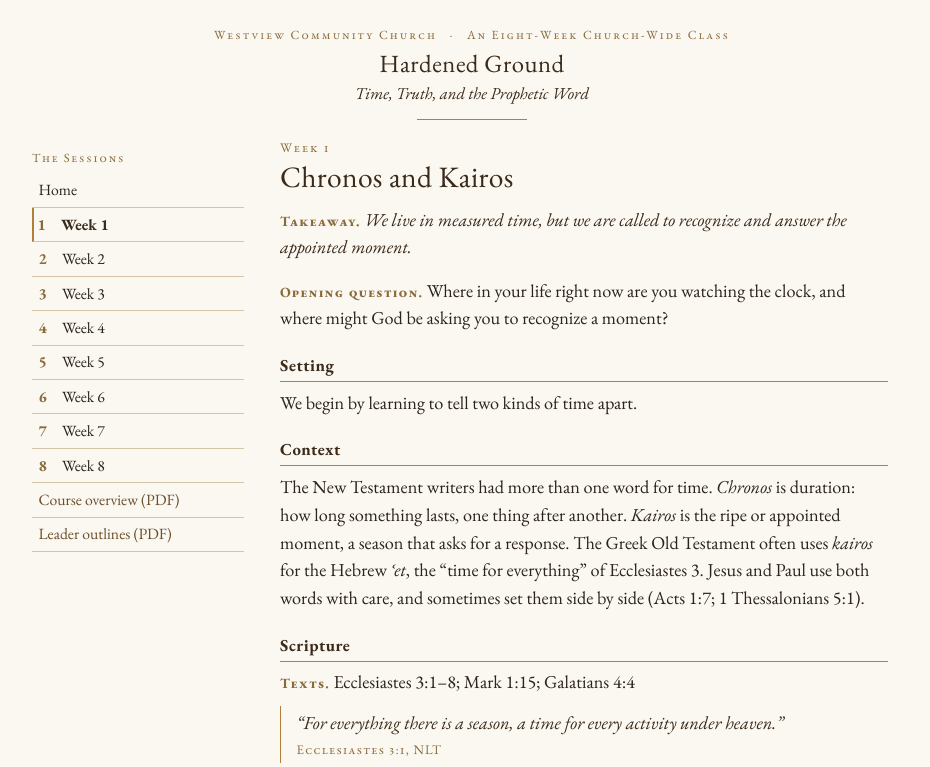
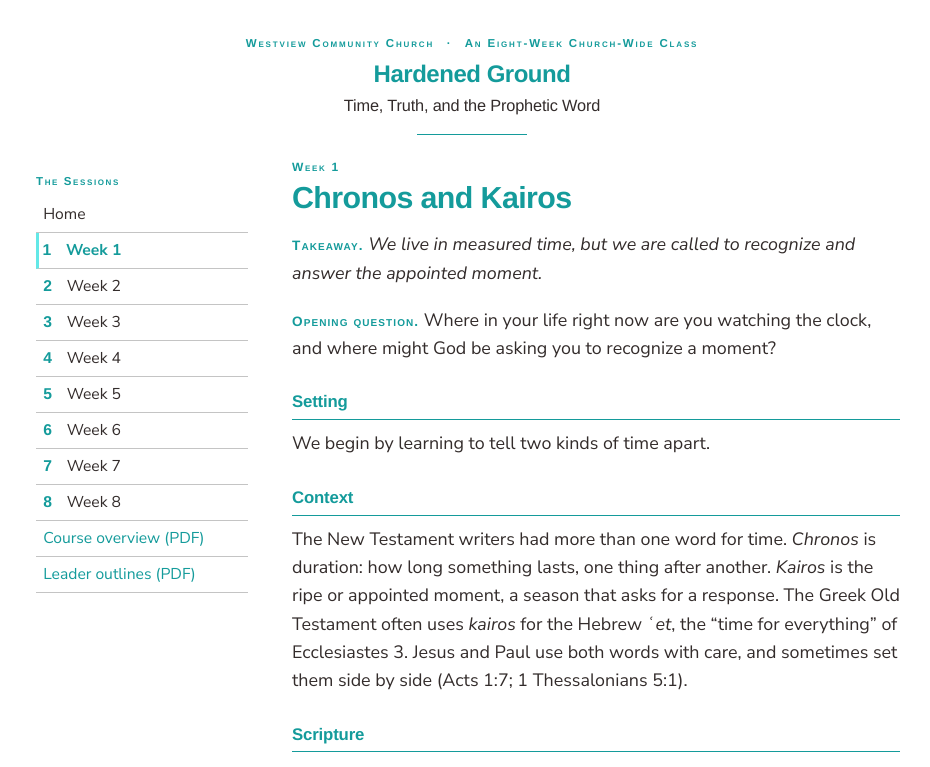
Before and after one commit to lancerossiconsulting/command-deck, a plain HTML site: page hardened-ground/week-1.html in a window 1280 px wide. Shown: the top 767 px of the page, without its empty margins (168-1098 px from the left). Drawn offline with Linux system fonts and the light colour scheme.

Commit message:
Restyle Hardened Ground supplement to Westview look (#44)
Replace EB Garamond with Nunito Sans and update styles.css. HTML and PDFs are unchanged.

Co-authored-by: Cursor Agent <cursoragent@cursor.com>
Co-authored-by: lancerossiconsulting <lancerossiconsulting@users.noreply.github.com>

```diff
--- a/hardened-ground/styles.css
+++ b/hardened-ground/styles.css
@@ -1,31 +1,36 @@
-/* Hardened Ground course supplement. Palette and rules follow the cleared PDF HTML. */
+/* Hardened Ground course supplement, restyled to the Westview Community Church kit.
+   Headings: Helvetica Neue system stack. Body: self-hosted Nunito Sans (SIL OFL).
+   Deep teal #149B9B for headings, rules, and links. Bright teal #63E8E7 for small accents only.
+   Charcoal #332C2B on white. Gray #C4C4C4 for soft rules. */
 
 @font-face {
-  font-family: "EB Garamond";
-  src: url("fonts/EBGaramond-VariableFont_wght.ttf") format("truetype");
-  font-weight: 400 800;
+  font-family: "Nunito Sans";
+  src: url("fonts/NunitoSans-VariableFont.ttf") format("truetype");
+  font-weight: 200 900;
   font-style: normal;
   font-display: swap;
 }
 @font-face {
-  font-family: "EB Garamond";
-  src: url("fonts/EBGaramond-Italic-VariableFont_wght.ttf") format("truetype");
-  font-weight: 400 800;
+  font-family: "Nunito Sans";
+  src: url("fonts/NunitoSans-Italic-VariableFont.ttf") format("truetype");
+  font-weight: 200 900;
   font-style: italic;
   font-display: swap;
 }
 
 :root {
-  --ink: #2c241c;
-  --heading: #3a2a1a;
-  --gold: #8a6a3a;
-  --rule: #b0803a;
-  --muted: #6a5a48;
-  --rule-soft: #d4c4a8;
-  --row: #f8f3ea;
-  --page: #fbf8f2;
-  --link: #6a4e28;
-  --link-hover: #3a2a1a;
+  --ink: #332C2B;
+  --heading: #149B9B;
+  --accent: #63E8E7;
+  --rule: #149B9B;
+  --rule-soft: #C4C4C4;
+  --muted: rgba(51, 44, 43, 0.68);
+  --page: #ffffff;
+  --row: #f5fbfb;
+  --link: #149B9B;
+  --link-hover: #0e7373;
+  --heading-font: "Helvetica Neue", Helvetica, Arial, sans-serif;
+  --body-font: "Nunito Sans", "Helvetica Neue", Helvetica, Arial, sans-serif;
 }
 
 * { box-sizing: border-box; }
@@ -33,10 +38,10 @@
 html, body { margin: 0; padding: 0; }
 
 body {
-  font-family: "EB Garamond", Georgia, "Times New Roman", serif;
+  font-family: var(--body-font);
   font-size: 1.125rem;
   font-weight: 400;
-  line-height: 1.5;
+  line-height: 1.55;
   color: var(--ink);
   background: var(--page);
   hyphens: none;
@@ -45,40 +50,44 @@ body {
 a {
   color: var(--link);
   text-decoration-thickness: 1px;
-  text-underline-offset: 0.15em;
+  text-underline-offset: 0.18em;
 }
 a:hover { color: var(--link-hover); }
 a:focus-visible {
-  outline: 2px solid var(--rule);
-  outline-offset: 2px;
+  outline: 2px solid var(--accent);
+  outline-offset: 3px;
 }
 
 .page {
   width: 100%;
   margin: 0 auto;
-  padding: 1.15rem 1.15rem 2.5rem;
+  padding: 1.5rem 1.35rem 3rem;
 }
 
 /* ----- Site header ----- */
 .site-header {
   text-align: center;
-  margin: 0 0 1.25rem;
-  padding-bottom: 0.15rem;
+  margin: 0 0 1.75rem;
+  padding-bottom: 0.2rem;
 }
 .site-header .kicker {
-  font-size: 0.78rem;
+  font-family: var(--heading-font);
+  font-size: 0.72rem;
+  font-weight: 700;
   font-variant: small-caps;
   letter-spacing: 0.16em;
-  color: var(--gold);
-  margin: 0 0 0.45em;
+  color: var(--heading);
+  margin: 0 0 0.7em;
 }
-.site-header h1, .site-header .course-title {
-  font-weight: 400;
+.site-header h1,
+.site-header .course-title {
+  font-family: var(--heading-font);
+  font-weight: 700;
   font-size: 2.05rem;
-  line-height: 1.1;
+  line-height: 1.15;
   margin: 0;
   color: var(--heading);
-  letter-spacing: 0.02em;
+  letter-spacing: -0.02em;
 }
 .site-header .course-title a,
 .site-header h1 a {
@@ -86,39 +95,42 @@ a:focus-visible {
   text-decoration: none;
 }
 .site-header .course-title a:hover,
-.site-header h1 a:hover { color: var(--link); }
+.site-header h1 a:hover { color: var(--link-hover); }
 
 .site-header .subtitle {
-  font-style: italic;
+  font-family: var(--heading-font);
+  font-style: normal;
   font-weight: 400;
-  font-size: 1.2rem;
-  color: var(--heading);
-  margin: 0.22em 0 0.45em;
+  font-size: 1.15rem;
+  letter-spacing: -0.01em;
+  color: var(--ink);
+  margin: 0.35em 0 0.55em;
 }
 .site-header .byline {
-  font-size: 0.92rem;
+  font-family: var(--heading-font);
+  font-size: 0.82rem;
+  font-weight: 700;
   font-variant: small-caps;
   letter-spacing: 0.12em;
-  color: var(--gold);
+  color: var(--heading);
   margin: 0;
 }
 .rule {
   width: 1.15in;
   border: none;
-  border-top: 1.2px solid var(--rule);
-  margin: 0.65em auto 0;
+  border-top: 1.5px solid var(--rule);
+  margin: 0.85em auto 0;
 }
 
-/* Compact header on week and leader pages */
 .site-header.compact h1,
-.site-header.compact .course-title { font-size: 1.55rem; }
-.site-header.compact .subtitle { font-size: 1.05rem; margin-bottom: 0.2em; }
-.site-header.compact { margin-bottom: 1rem; }
+.site-header.compact .course-title { font-size: 1.5rem; }
+.site-header.compact .subtitle { font-size: 1.02rem; margin-bottom: 0.25em; }
+.site-header.compact { margin-bottom: 1.25rem; }
 
 /* ----- Thread verse ----- */
 blockquote.thread {
-  margin: 0 auto 1.4rem;
-  padding: 0.15em 0 0;
+  margin: 0 auto 2rem;
+  padding: 0.2em 0 0;
   border: none;
   text-align: center;
   max-width: 36rem;
@@ -126,17 +138,19 @@ blockquote.thread {
 blockquote.thread p {
   font-style: italic;
   font-size: 1.15rem;
-  line-height: 1.4;
-  color: var(--heading);
-  margin: 0 0 0.3em;
+  line-height: 1.45;
+  color: var(--ink);
+  margin: 0 0 0.4em;
 }
 blockquote.thread cite {
   display: block;
+  font-family: var(--heading-font);
   font-style: normal;
-  font-size: 0.82rem;
+  font-size: 0.78rem;
+  font-weight: 700;
   font-variant: small-caps;
   letter-spacing: 0.1em;
-  color: var(--gold);
+  color: var(--heading);
   margin: 0;
 }
 
@@ -144,17 +158,19 @@ blockquote.thread cite {
 .layout { display: block; }
 
 .week-nav {
-  margin: 0 0 1.4rem;
-  padding: 0.15rem 0 0.85rem;
-  border-top: 0.6px solid var(--rule-soft);
-  border-bottom: 0.6px solid var(--rule-soft);
+  margin: 0 0 1.75rem;
+  padding: 0.2rem 0 1rem;
+  border-top: 1px solid var(--rule-soft);
+  border-bottom: 1px solid var(--rule-soft);
 }
 .week-nav .nav-heading {
-  font-size: 0.78rem;
+  font-family: var(--heading-font);
+  font-size: 0.72rem;
+  font-weight: 700;
   font-variant: small-caps;
   letter-spacing: 0.14em;
-  color: var(--gold);
-  margin: 0.7rem 0 0.35rem;
+  color: var(--heading);
+  margin: 0.85rem 0 0.45rem;
 }
 .week-nav .resources,
 .week-nav .weeks-list,
@@ -167,21 +183,22 @@ blockquote.thread cite {
   display: flex;
   align-items: center;
   min-height: 44px;
-  padding: 0.45rem 0.35rem;
+  padding: 0.5rem 0.4rem;
   color: var(--ink);
   text-decoration: none;
-  border-bottom: 0.4px solid var(--rule-soft);
+  border-bottom: 1px solid var(--rule-soft);
 }
 .week-nav a:hover { color: var(--link); background: var(--row); }
 .week-nav a[aria-current="page"] {
   font-weight: 700;
   color: var(--heading);
-  border-left: 2px solid var(--rule);
-  padding-left: calc(0.35rem - 2px);
+  border-left: 3px solid var(--accent);
+  padding-left: calc(0.4rem - 3px);
 }
 .week-nav .resources a { color: var(--link); }
 .week-nav .wn {
-  color: var(--gold);
+  color: var(--heading);
+  font-family: var(--heading-font);
   font-weight: 700;
   display: inline-block;
   width: 1.5em;
@@ -190,191 +207,209 @@ blockquote.thread cite {
 
 main { min-width: 0; }
 
-/* Home sessions list */
 ul.weeks {
-  margin: 0.2em 0 1em;
+  margin: 0.3em 0 1.25em;
   padding: 0;
   list-style: none;
 }
 ul.weeks li {
   margin: 0;
-  border-bottom: 0.4px solid var(--rule-soft);
+  border-bottom: 1px solid var(--rule-soft);
 }
 ul.weeks li a {
   display: block;
-  padding: 0.7rem 0.15rem;
+  padding: 0.85rem 0.15rem;
   min-height: 44px;
   color: inherit;
   text-decoration: none;
-  line-height: 1.35;
+  line-height: 1.4;
 }
-ul.weeks li a:hover { background: var(--row); }
+ul.weeks li a:hover { background: var(--row); color: var(--ink); }
 ul.weeks li .wn {
-  color: var(--gold);
+  color: var(--heading);
+  font-family: var(--heading-font);
   font-weight: 700;
   display: inline-block;
   width: 1.35em;
 }
-ul.weeks li .wt { font-weight: 700; color: var(--heading); }
+ul.weeks li .wt {
+  font-family: var(--heading-font);
+  font-weight: 700;
+  color: var(--heading);
+}
 
 /* Prose from source */
 h2 {
+  font-family: var(--heading-font);
   font-size: 1.05rem;
   font-weight: 700;
   color: var(--heading);
-  letter-spacing: 0.03em;
-  border-bottom: 0.6px solid var(--rule);
-  padding: 0 0 0.15em;
-  margin: 1.25em 0 0.4em;
+  letter-spacing: -0.01em;
+  border-bottom: 1px solid var(--rule);
+  padding: 0 0 0.2em;
+  margin: 1.6em 0 0.55em;
 }
-h2:first-child { margin-top: 0.2em; }
+h2:first-child { margin-top: 0.25em; }
 
-p { margin: 0 0 0.75em; }
+p { margin: 0 0 0.9em; }
 
 ol.outcomes {
-  margin: 0.15em 0 1em 1.2em;
+  margin: 0.2em 0 1.2em 1.2em;
   padding: 0;
 }
-ol.outcomes li { margin: 0 0 0.4em; }
+ol.outcomes li { margin: 0 0 0.5em; }
 
 ul.format {
-  margin: 0.15em 0 1em 1.2em;
+  margin: 0.2em 0 1.2em 1.2em;
   padding: 0;
 }
-ul.format li { margin: 0 0 0.35em; }
+ul.format li { margin: 0 0 0.45em; }
 
-.sess-head { margin: 0 0 0.85em; }
+.sess-head { margin: 0 0 1.05em; }
 .sess-head .weeklabel {
-  font-size: 0.82rem;
+  font-family: var(--heading-font);
+  font-size: 0.75rem;
+  font-weight: 700;
   font-variant: small-caps;
   letter-spacing: 0.14em;
-  color: var(--gold);
-  margin: 0 0 0.15em;
+  color: var(--heading);
+  margin: 0 0 0.25em;
 }
-.sess-head h1, .week-title {
-  font-weight: 400;
+.sess-head h1,
+.week-title {
+  font-family: var(--heading-font);
+  font-weight: 700;
   font-size: 1.75rem;
   line-height: 1.15;
   color: var(--heading);
-  margin: 0 0 0.4em;
-  letter-spacing: 0.01em;
+  margin: 0 0 0.5em;
+  letter-spacing: -0.02em;
 }
 .takeaway {
   font-style: italic;
   margin: 0;
-  color: var(--heading);
+  color: var(--ink);
 }
 .takeaway .label,
 .open .label,
 .passages .label,
 p.meta .label,
 .close-note .label {
+  font-family: var(--heading-font);
   font-style: normal;
   font-variant: small-caps;
   letter-spacing: 0.08em;
-  color: var(--gold);
+  color: var(--heading);
   font-weight: 700;
-  font-size: 0.88rem;
+  font-size: 0.85rem;
 }
-.open { margin: 0 0 0.9em; }
-.passages { margin: 0 0 0.55em; }
+.open { margin: 0 0 1.1em; }
+.passages { margin: 0 0 0.7em; }
 
 blockquote.scripture {
-  margin: 0.2em 0 0.85em;
-  padding: 0.15em 0 0.15em 0.85em;
-  border-left: 1.5px solid var(--rule);
+  margin: 0.3em 0 1.1em;
+  padding: 0.2em 0 0.2em 0.95em;
+  border-left: 3px solid var(--rule);
   background: transparent;
 }
 blockquote.scripture p {
   font-style: italic;
-  margin: 0 0 0.2em;
-  color: var(--heading);
+  margin: 0 0 0.25em;
+  color: var(--ink);
 }
 blockquote.scripture cite {
   display: block;
+  font-family: var(--heading-font);
   font-style: normal;
-  font-size: 0.82rem;
+  font-size: 0.78rem;
+  font-weight: 700;
   font-variant: small-caps;
   letter-spacing: 0.08em;
-  color: var(--gold);
+  color: var(--heading);
 }
 
 ol.movements, ol.discuss {
-  margin: 0.15em 0 1em 1.25em;
+  margin: 0.2em 0 1.2em 1.25em;
   padding: 0;
 }
 ol.movements li, ol.discuss li {
-  margin: 0 0 0.55em;
+  margin: 0 0 0.7em;
   padding: 0;
-  line-height: 1.45;
+  line-height: 1.5;
 }
 ol.movements li strong {
+  font-family: var(--heading-font);
   font-weight: 700;
   color: var(--heading);
 }
 
-.close-note { margin: 0.5em 0 1em; }
+.close-note { margin: 0.6em 0 1.2em; }
 
 .copyright {
-  margin-top: 1.4em;
-  padding-top: 0.7em;
-  border-top: 0.5px solid var(--rule-soft);
-  font-size: 0.78rem;
-  line-height: 1.4;
+  margin-top: 1.75em;
+  padding-top: 0.9em;
+  border-top: 1px solid var(--rule-soft);
+  font-size: 0.8rem;
+  line-height: 1.45;
   color: var(--muted);
 }
 
 .site-footer {
-  margin-top: 1.25rem;
+  margin-top: 1.5rem;
 }
 .pager-bar {
   display: flex;
   flex-wrap: wrap;
-  gap: 0.5rem 1rem;
-  margin: 1.25rem 0 0;
-  padding-top: 0.85rem;
-  border-top: 0.6px solid var(--rule-soft);
+  gap: 0.6rem 1.15rem;
+  margin: 1.6rem 0 0;
+  padding-top: 1rem;
+  border-top: 1px solid var(--rule-soft);
 }
 .pager-bar a {
   display: inline-flex;
   align-items: center;
   min-height: 44px;
   padding: 0.2rem 0.1rem;
+  font-family: var(--heading-font);
+  font-weight: 700;
+  text-decoration: none;
+  color: var(--link);
 }
+.pager-bar a:hover { color: var(--link-hover); text-decoration: underline; }
 .leader-link {
-  margin: 0.85rem 0 0;
+  margin: 1rem 0 0;
   font-size: 0.85rem;
   color: var(--muted);
 }
 .leader-link a { color: var(--muted); }
 
-/* Desktop: sidebar + reading column, sized for ~960px viewport */
+/* Desktop: sidebar + reading column, sized for about 960px viewport */
 @media (min-width: 760px) {
   .page {
     max-width: 58rem;
-    padding: 1.6rem 1.5rem 3rem;
+    padding: 2.1rem 1.75rem 3.5rem;
   }
   .layout {
     display: grid;
     grid-template-columns: 13.25rem minmax(0, 38rem);
-    column-gap: 2.25rem;
+    column-gap: 2.75rem;
     align-items: start;
   }
   .week-nav {
     position: sticky;
-    top: 1rem;
+    top: 1.25rem;
     margin: 0;
     padding: 0;
     border: none;
   }
   .week-nav a {
-    min-height: 2.15rem;
-    padding: 0.28rem 0.4rem;
+    min-height: 2.25rem;
+    padding: 0.32rem 0.45rem;
     font-size: 0.98rem;
   }
-  body { font-size: 1.14rem; line-height: 1.52; }
-  .sess-head h1, .week-title { font-size: 1.85rem; }
-  .site-header h1, .site-header .course-title { font-size: 2.25rem; }
+  body { font-size: 1.12rem; line-height: 1.58; }
+  .sess-head h1, .week-title { font-size: 1.9rem; }
+  .site-header h1, .site-header .course-title { font-size: 2.35rem; }
 }
 
 @media print {
@@ -384,5 +419,8 @@ ol.movements li strong {
   .layout { display: block; }
   a { color: inherit; text-decoration: none; }
   .copyright { color: #333; }
-  .site-header { margin-bottom: 0.8rem; }
+  .site-header { margin-bottom: 0.9rem; }
+  h2, .sess-head h1, .week-title, .site-header h1, .site-header .course-title {
+    color: #149B9B;
+  }
 }
```
Also changed, not shown: hardened-ground/fonts/EBGaramond-Italic-VariableFont_wght.ttf (deleted), hardened-ground/fonts/EBGaramond-VariableFont_wght.ttf (deleted), hardened-ground/fonts/NunitoSans-Italic-VariableFont.ttf (added), hardened-ground/fonts/NunitoSans-VariableFont.ttf (added).
